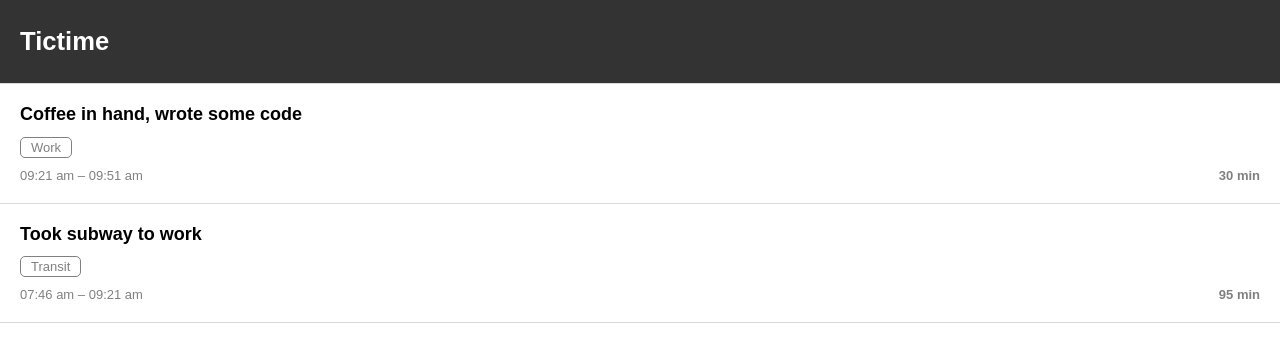
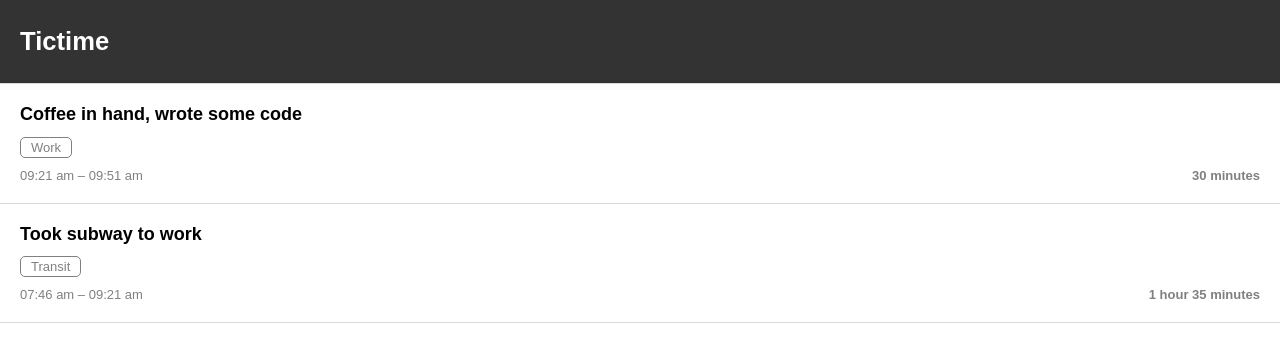
Before and after one commit to preist/tictime, a React app: page / in a window 1280 px wide. Shown: the top 362 px of the page. Built offline with nearby package versions, Linux system fonts and the light colour scheme.

Commit message:
Implement duration rendering

```diff
--- a/src/components/log_entry.tsx
+++ b/src/components/log_entry.tsx
@@ -1,6 +1,6 @@
 import * as React from 'react';
 
-import { differenceInMinutes, format } from 'date-fns';
+import { differenceInHours, differenceInMinutes, format } from 'date-fns';
 
 import { CATEGORIES } from 'components/category';
 import 'components/log_entry.scss';
@@ -30,19 +30,24 @@ export default class LogEntry extends React.Component<ILogEntryProps> {
             <span className="log-entry--end-at--value">{this.renderTime(endAt)}</span>
           </div>
           <div className="log-entry--time--duration">
-            {this.renderDuration()}
+            <time className="log-entry--duration--value">{this.renderDuration()}</time>
           </div>
         </div>
       </div>
     );
   }
 
-  private renderDuration(): JSX.Element {
+  private renderDuration():string {
     const {startAt, endAt} = this.props;
+    const hours: number = differenceInHours(endAt, startAt);
+    const minutes: number = differenceInMinutes(endAt, startAt) - hours * 60;
 
-    return (
-      <span className="log-entry--duration--value">{differenceInMinutes(endAt, startAt)} min</span>
-    )
+    const durationInWords: string = [
+      (hours !== 0) ? `${hours} hour${(hours !== 1) ? 's' : ''}` : null,
+      (minutes !== 0) ? `${minutes} minute${(minutes !== 1) ? 's' : ''}` : null
+    ].filter(Boolean).join(' ');
+
+    return durationInWords;
   }
 
   private renderCategory(): JSX.Element {
```
